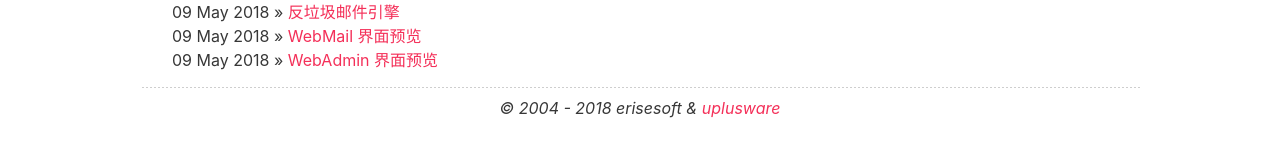
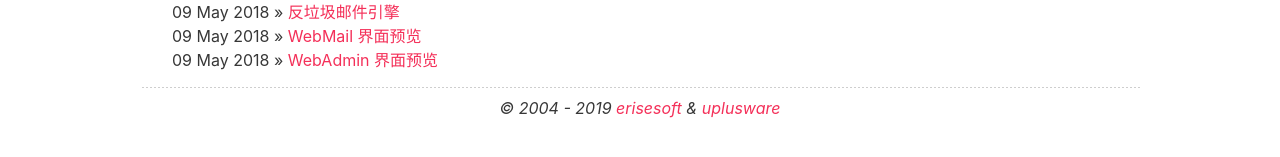
Before and after one commit to erisesoft/erisesoft.github.io, a Jekyll site: the page built from documents/index.html, in a window 1280 px wide. Shown: the part 306-463 px from the top of the page. Built offline with Jekyll 4.4.1, drawn with Linux system fonts in a browser that asks for light colours.

Commit message:
Update default.html

```diff
--- a/_layouts/default.html
+++ b/_layouts/default.html
@@ -13,7 +13,7 @@
 		<hr>
 		{{ content }}
 		<hr>
-		<p align="center"><i>© 2004 - 2018 erisesoft & <a href="http://uplusware.org/" target="_blank">uplusware</a></i></p>
+		<p align="center"><i>© 2004 - 2019 <a href="http://erisesoft.com/" target="_blank">erisesoft</a> & <a href="http://uplusware.org/" target="_blank">uplusware</a></i></p>
 	</section>
 	</div>
 </body>
```
